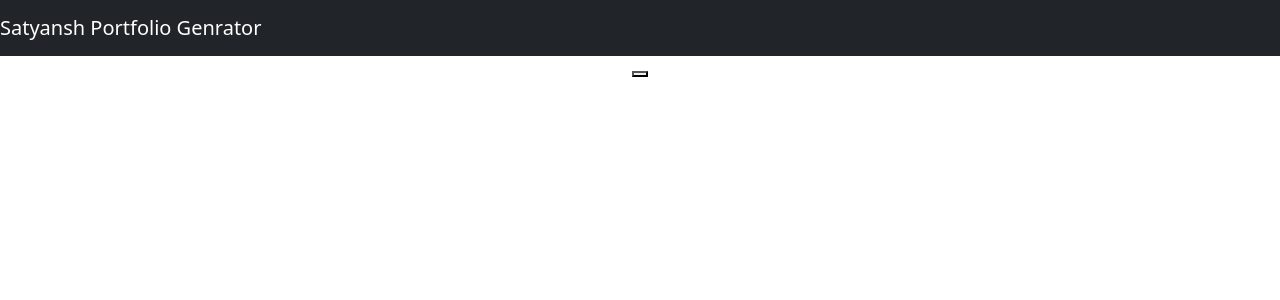
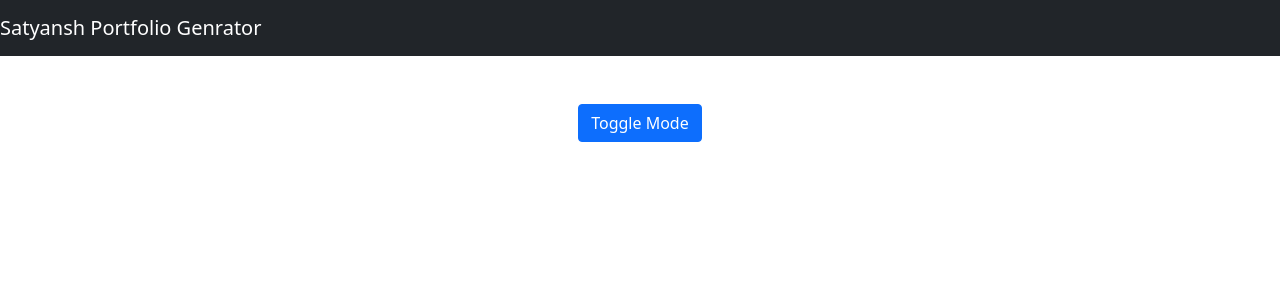
Before and after one commit to satyansh-sagar/react-bootcamp-dec2021, a React (Create React App) app: page / in a window 1280 px wide. Shown: the top 300 px of the page. Built offline with nearby package versions, Linux system fonts and the light colour scheme.

Commit message:
Added toggle mode

```diff
--- a/src/components/App.js
+++ b/src/components/App.js
@@ -1,19 +1,26 @@
-import React, { Component } from 'react'
+import React, { Component, useState } from 'react'
 import Header from './bootstrap/Header';
 
 class App extends Component {
   state = {
     Dark: true
   };
+
+  toggleHeader = () => {
+    this.setState({
+      Dark: !this.state.Dark
+    })
+  };
+
   render() {
     return (
       <div className="App">
         {/* <h1>Hello Satyansh</h1> */}
-        <Header dark={this.state.Dark}>Satyansh Portfolio Genrator</Header>
+        <Header dark={this.state.Dark} className="mb-5">Satyansh Portfolio Genrator</Header>
         <div className="container">
           <div className="row">
             <div className="col-12 text-center">
-              <button></button>
+              <button className="btn btn-primary" onClick={this.toggleHeader}>Toggle Mode</button>
             </div>
           </div>
         </div>
```
